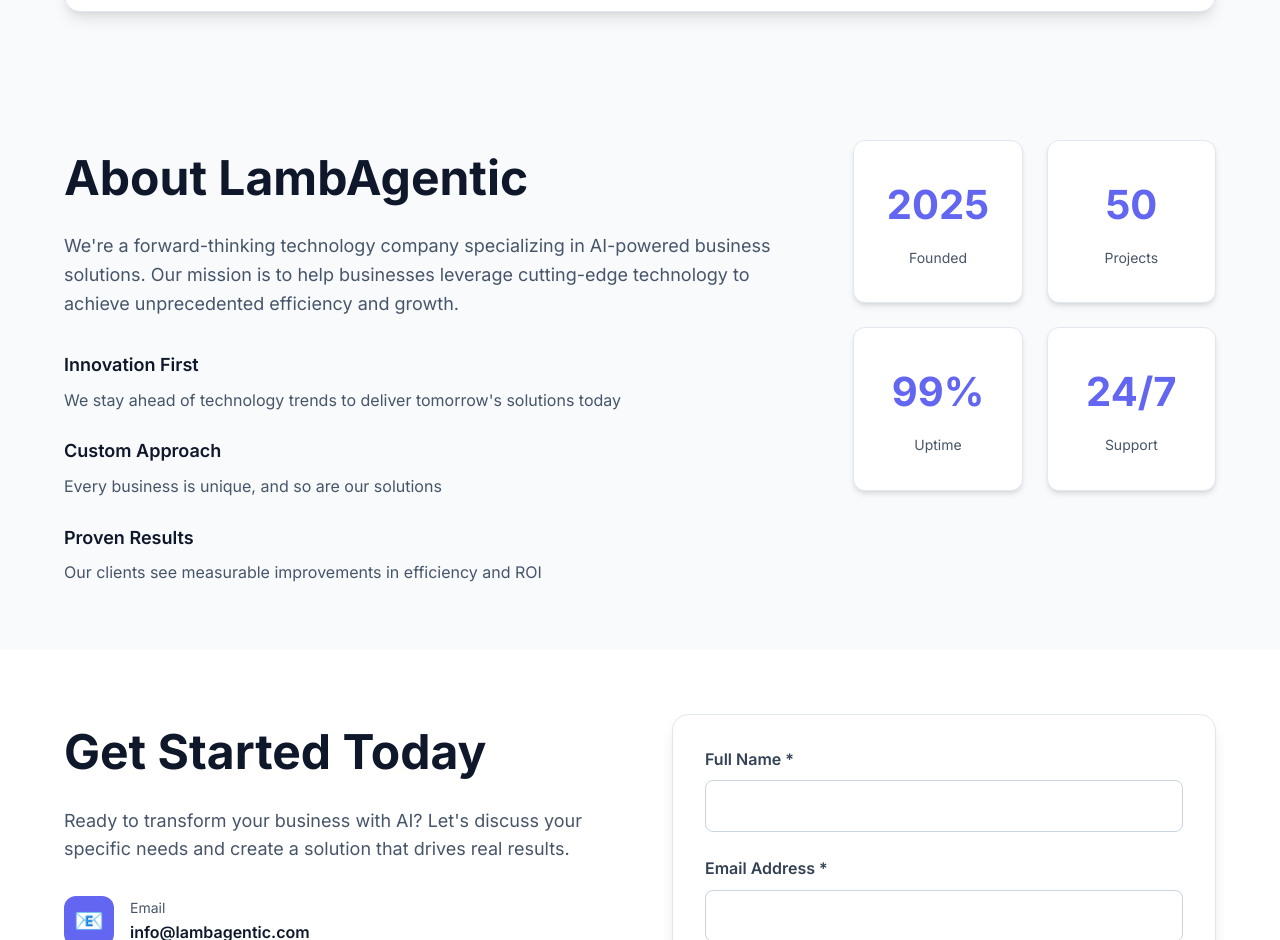
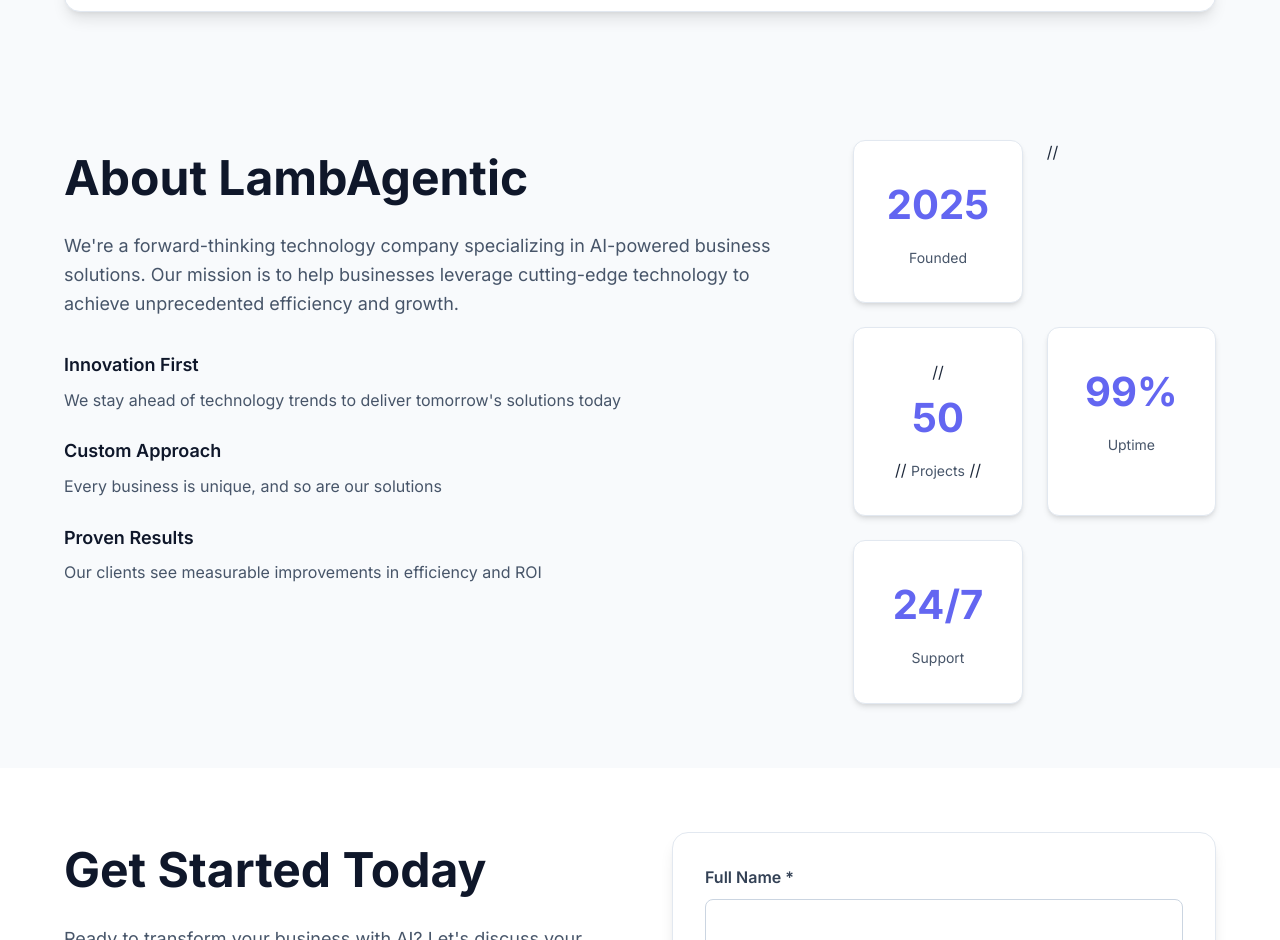
Before and after one commit to Calebfergy/LambAgentic-Landing, a website: page index.html in a window 1280 px wide. Shown: the part 4015-4955 px from the top of the page. Drawn offline with nearby package versions, Linux system fonts and the light colour scheme.

Commit message:
Updated index.html

```diff
--- a/index.html
+++ b/index.html
@@ -324,10 +324,10 @@
             <span class="stat-number">2025</span>
             <span class="stat-label">Founded</span>
           </div>
-          <div class="stat-card">
-            <span class="stat-number">50+</span>
-            <span class="stat-label">Projects</span>
-          </div>
+//          <div class="stat-card">
+//            <span class="stat-number">50+</span>
+//            <span class="stat-label">Projects</span>
+//          </div>
           <div class="stat-card">
             <span class="stat-number">99%</span>
             <span class="stat-label">Uptime</span>
```
